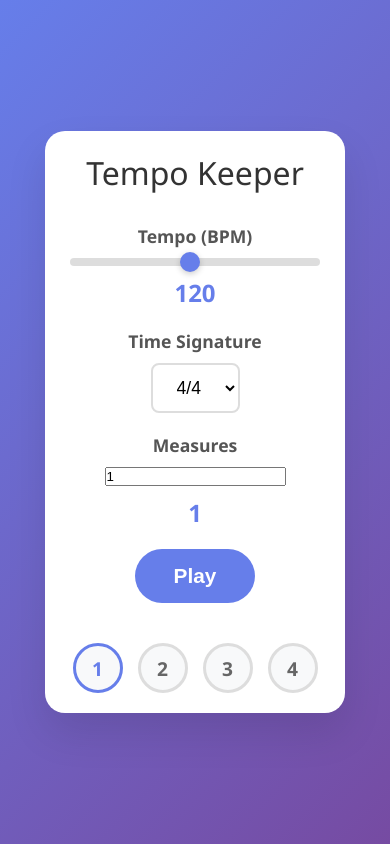
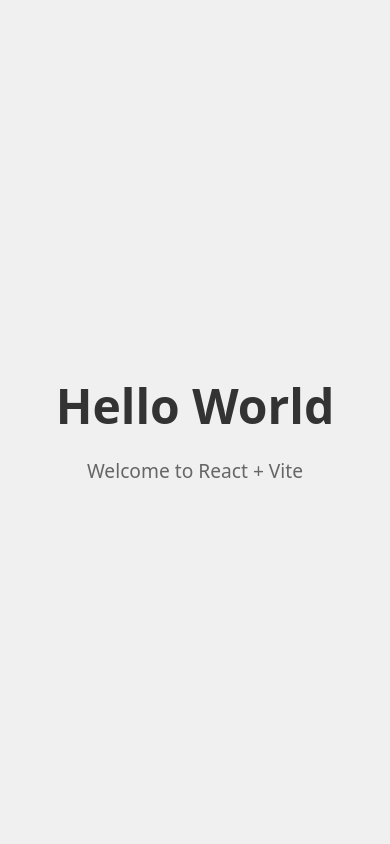
Before and after one commit to xorphitus/tempo-keeper, a React (Vite) app: page / in a window 390 px wide. Built offline with nearby package versions, Linux system fonts and the light colour scheme.

Commit message:
once re-initialize the app since the current implemenatation doesn't work

```diff
--- a/index.html
+++ b/index.html
@@ -3,7 +3,7 @@
   <head>
     <meta charset="UTF-8" />
     <meta name="viewport" content="width=device-width, initial-scale=1.0" />
-    <title>Tempo Keeper - Web Metronome</title>
+    <title>React + Vite</title>
   </head>
   <body>
     <div id="root"></div>
--- a/src/App.css
+++ b/src/App.css
@@ -1,181 +1,14 @@
 .app {
-  background: white;
-  border-radius: 20px;
-  padding: 40px;
-  box-shadow: 0 20px 40px rgba(0, 0, 0, 0.1);
   text-align: center;
-  min-width: 400px;
-  max-width: 600px;
 }
 
 h1 {
   color: #333;
-  margin-bottom: 40px;
-  font-size: 2.5em;
-  font-weight: 300;
+  font-size: 3em;
+  margin-bottom: 1rem;
 }
 
-.controls {
-  display: flex;
-  flex-direction: column;
-  gap: 30px;
-  margin-bottom: 40px;
+p {
+  color: #666;
+  font-size: 1.2em;
 }
-
-.control-group {
-  display: flex;
-  flex-direction: column;
-  align-items: center;
-  gap: 10px;
-}
-
-label {
-  font-weight: 600;
-  color: #555;
-  font-size: 1.1em;
-}
-
-input[type='range'] {
-  width: 300px;
-  height: 8px;
-  border-radius: 4px;
-  background: #ddd;
-  outline: none;
-  -webkit-appearance: none;
-}
-
-input[type='range']::-webkit-slider-thumb {
-  -webkit-appearance: none;
-  appearance: none;
-  width: 20px;
-  height: 20px;
-  border-radius: 50%;
-  background: #667eea;
-  cursor: pointer;
-  box-shadow: 0 2px 6px rgba(0, 0, 0, 0.2);
-}
-
-input[type='range']::-moz-range-thumb {
-  width: 20px;
-  height: 20px;
-  border-radius: 50%;
-  background: #667eea;
-  cursor: pointer;
-  border: none;
-  box-shadow: 0 2px 6px rgba(0, 0, 0, 0.2);
-}
-
-.value-display {
-  font-size: 1.5em;
-  font-weight: bold;
-  color: #667eea;
-  min-width: 60px;
-}
-
-select {
-  padding: 12px 20px;
-  border: 2px solid #ddd;
-  border-radius: 8px;
-  font-size: 1.1em;
-  background: white;
-  cursor: pointer;
-  outline: none;
-  transition: border-color 0.3s ease;
-}
-
-select:focus {
-  border-color: #667eea;
-}
-
-.play-stop {
-  padding: 15px 30px;
-  font-size: 1.3em;
-  font-weight: bold;
-  border: none;
-  border-radius: 50px;
-  background: #667eea;
-  color: white;
-  cursor: pointer;
-  transition: all 0.3s ease;
-  outline: none;
-  min-width: 120px;
-}
-
-.play-stop:hover {
-  background: #5a6fd8;
-  transform: translateY(-2px);
-  box-shadow: 0 4px 12px rgba(102, 126, 234, 0.3);
-}
-
-.play-stop.playing {
-  background: #e74c3c;
-}
-
-.play-stop.playing:hover {
-  background: #c0392b;
-  box-shadow: 0 4px 12px rgba(231, 76, 60, 0.3);
-}
-
-.beat-indicator {
-  margin-top: 40px;
-}
-
-.beats {
-  display: flex;
-  justify-content: center;
-  gap: 15px;
-  flex-wrap: wrap;
-}
-
-.beat {
-  width: 50px;
-  height: 50px;
-  border-radius: 50%;
-  background: #f8f9fa;
-  border: 3px solid #ddd;
-  display: flex;
-  align-items: center;
-  justify-content: center;
-  font-weight: bold;
-  font-size: 1.2em;
-  color: #666;
-  transition: all 0.2s ease;
-}
-
-.beat.accent {
-  border-color: #667eea;
-  color: #667eea;
-}
-
-.beat.active {
-  background: #667eea;
-  color: white;
-  transform: scale(1.2);
-  box-shadow: 0 4px 12px rgba(102, 126, 234, 0.4);
-}
-
-.beat.accent.active {
-  background: #e74c3c;
-  border-color: #e74c3c;
-  box-shadow: 0 4px 12px rgba(231, 76, 60, 0.4);
-}
-
-@media (max-width: 480px) {
-  .app {
-    padding: 20px;
-    min-width: 300px;
-  }
-
-  h1 {
-    font-size: 2em;
-    margin-bottom: 30px;
-  }
-
-  input[type='range'] {
-    width: 250px;
-  }
-
-  .controls {
-    gap: 20px;
-  }
-}
--- a/src/App.jsx
+++ b/src/App.jsx
@@ -1,189 +1,10 @@
-import { useState, useEffect, useRef } from 'react';
 import './App.css';
 
 function App() {
-  const [tempo, setTempo] = useState(120);
-  const [timeSignature, setTimeSignature] = useState(4);
-  const [measures, setMeasures] = useState(1);
-  const [isPlaying, setIsPlaying] = useState(false);
-  const [currentBeat, setCurrentBeat] = useState(0);
-  const [currentMeasure, setCurrentMeasure] = useState(1);
-
-  const intervalRef = useRef(null);
-  const audioContextRef = useRef(null);
-
-  const initAudioContext = () => {
-    if (!audioContextRef.current) {
-      audioContextRef.current = new (window.AudioContext || window.webkitAudioContext)();
-    }
-  };
-
-  const playClick = (isAccent = false) => {
-    initAudioContext();
-    const ctx = audioContextRef.current;
-    const oscillator = ctx.createOscillator();
-    const gainNode = ctx.createGain();
-
-    oscillator.connect(gainNode);
-    gainNode.connect(ctx.destination);
-
-    oscillator.frequency.value = isAccent ? 800 : 400;
-    gainNode.gain.setValueAtTime(0.3, ctx.currentTime);
-    gainNode.gain.exponentialRampToValueAtTime(0.01, ctx.currentTime + 0.1);
-
-    oscillator.start(ctx.currentTime);
-    oscillator.stop(ctx.currentTime + 0.1);
-  };
-
-  /**
-   * Determines whether a sound should play based on the measures pattern
-   * @param {number} measures - The N value for the pattern (play 1 measure, mute N-1 measures)
-   * @param {number} currentMeasure - The current measure number (1-indexed)
-   * @returns {boolean} - True if sound should play, false otherwise
-   */
-  const shouldPlay = (measures, currentMeasure) => {
-    // When measures=1, always play
-    // When measures=N, play only when currentMeasure % N === 1
-    // This means: play on measures 1, N+1, 2N+1, 3N+1, etc.
-    return currentMeasure % measures === 1;
-  };
-
-  const startMetronome = () => {
-    const beatInterval = 60000 / tempo;
-    let measureCounter = currentMeasure;
-
-    intervalRef.current = setInterval(() => {
-      setCurrentBeat(prevBeat => {
-        const nextBeat = (prevBeat + 1) % timeSignature;
-
-        // Update measure when we complete a full measure
-        if (prevBeat === timeSignature - 1) {
-          measureCounter++;
-          setCurrentMeasure(measureCounter);
-        }
-
-        // Check if sound should play based on the measures pattern
-        if (shouldPlay(measures, measureCounter)) {
-          playClick(prevBeat === timeSignature - 1);
-        }
-
-        return nextBeat;
-      });
-    }, beatInterval);
-  };
-
-  const stopMetronome = () => {
-    if (intervalRef.current) {
-      clearInterval(intervalRef.current);
-      intervalRef.current = null;
-    }
-    setCurrentBeat(0);
-    setCurrentMeasure(1);
-  };
-
-  const toggleMetronome = () => {
-    if (isPlaying) {
-      stopMetronome();
-    } else {
-      startMetronome();
-    }
-    setIsPlaying(!isPlaying);
-  };
-
-  useEffect(() => {
-    if (isPlaying) {
-      stopMetronome();
-      startMetronome();
-    }
-  }, [tempo]);
-
-  useEffect(() => {
-    // Stop metronome and reset measure when time signature or measures change
-    stopMetronome();
-    setIsPlaying(false);
-    setCurrentMeasure(1);
-  }, [timeSignature, measures]);
-
-  useEffect(() => {
-    return () => {
-      if (intervalRef.current) {
-        clearInterval(intervalRef.current);
-      }
-    };
-  }, []);
-
-  const renderBeats = () => {
-    return Array.from({ length: timeSignature }, (_, index) => (
-      <div
-        key={index}
-        className={`beat ${index === currentBeat && isPlaying ? 'active' : ''} ${index === 0 ? 'accent' : ''}`}
-      >
-        {index + 1}
-      </div>
-    ));
-  };
-
   return (
     <div className="app">
-      <h1>Tempo Keeper</h1>
-
-      <div className="controls">
-        <div className="control-group">
-          <label htmlFor="tempo">Tempo (BPM)</label>
-          <input
-            type="range"
-            id="tempo"
-            min="40"
-            max="208"
-            value={tempo}
-            onChange={e => setTempo(parseInt(e.target.value))}
-          />
-          <span className="value-display">{tempo}</span>
-        </div>
-
-        <div className="control-group">
-          <label htmlFor="time-signature">Time Signature</label>
-          <select
-            id="time-signature"
-            value={timeSignature}
-            onChange={e => setTimeSignature(parseInt(e.target.value))}
-          >
-            <option value={2}>2/4</option>
-            <option value={3}>3/4</option>
-            <option value={4}>4/4</option>
-            <option value={5}>5/4</option>
-            <option value={6}>6/8</option>
-            <option value={7}>7/8</option>
-          </select>
-        </div>
-
-        <div className="control-group">
-          <label htmlFor="measures">Measures</label>
-          <input
-            type="number"
-            id="measures"
-            min="1"
-            value={measures}
-            onChange={e => {
-              const value = parseInt(e.target.value);
-              if (value > 0) {
-                setMeasures(value);
-              }
-            }}
-          />
-          <span className="value-display">{measures}</span>
-        </div>
-
-        <div className="control-group">
-          <button className={`play-stop ${isPlaying ? 'playing' : ''}`} onClick={toggleMetronome}>
-            {isPlaying ? 'Stop' : 'Play'}
-          </button>
-        </div>
-      </div>
-
-      <div className="beat-indicator">
-        <div className="beats">{renderBeats()}</div>
-      </div>
+      <h1>Hello World</h1>
+      <p>Welcome to React + Vite</p>
     </div>
   );
 }
--- a/src/index.css
+++ b/src/index.css
@@ -1,14 +1,10 @@
-* {
+body {
+  font-family: system-ui, -apple-system, BlinkMacSystemFont, 'Segoe UI', Roboto, sans-serif;
   margin: 0;
   padding: 0;
-  box-sizing: border-box;
-}
-
-body {
-  font-family: 'Segoe UI', Tahoma, Geneva, Verdana, sans-serif;
-  background: linear-gradient(135deg, #667eea 0%, #764ba2 100%);
-  min-height: 100vh;
   display: flex;
   align-items: center;
   justify-content: center;
+  min-height: 100vh;
+  background-color: #f0f0f0;
 }
```
